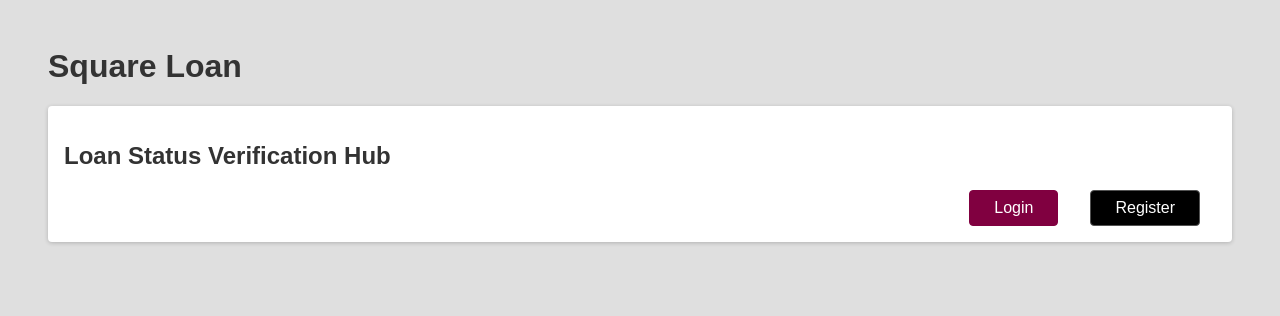
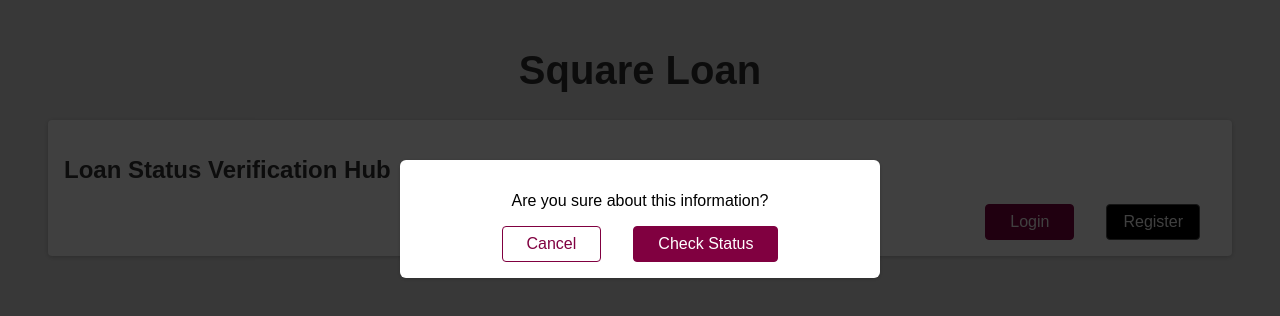
Before and after one commit to ayohorla/my-square-loan, a React (Create React App) app: page / in a window 1280 px wide. Both pictures are taken after a click on the button "Login". Shown: the top 316 px of the page. Built offline with nearby package versions, Linux system fonts and the light colour scheme.

Commit message:
handlers

```diff
--- a/src/App.js
+++ b/src/App.js
@@ -1,14 +1,13 @@
+import React from 'react';
+import Login from "./components/Login";
+import Register from "./components/Register";
+
 function App() {
   return (
     <div>
       <h1>Square Loan</h1>
-      <div className = 'card'>
-        <h2>Loan Status Verification Hub</h2>
-        <div className = 'actions'>
-          <button className = 'btn'>Login</button>
-          <button className = 'btn1'>Register</button>
-        </div>
-      </div>
+      <Login/>
+      <Register/>
     </div>
   );
 }
--- /dev/null
+++ b/src/components/Backdrop.js
@@ -0,0 +1,7 @@
+function Backdrop(props){
+    return(
+        <div className= 'backdrop' onClick={props.onClose}/>
+    );
+}
+
+export default Backdrop;
--- /dev/null
+++ b/src/components/Login.js
@@ -0,0 +1,34 @@
+import {useState} from 'react';
+
+import Modal from './Modal';
+import Backdrop from './Backdrop';
+
+function Login() {
+
+    const [modalOpen, setModalOpen] = useState(false);
+
+    function loginHandler(){
+        setModalOpen(true);
+    }
+    function registerHandler(){
+        setModalOpen(true);
+    }
+    function closeModalHandler(){
+        setModalOpen(false);
+    }
+    return (
+        <div className='card'>
+            <h2>Loan Status Verification Hub</h2>
+            <div className='actions'>
+                <button className='btn' onClick = {loginHandler}>Login</button>
+                <button className='btn1' onClick = {registerHandler}>Register</button>
+            </div>
+
+            {modalOpen && <Modal/>}
+            {modalOpen && <Backdrop onClose={closeModalHandler}/>}
+        </div>
+    );
+
+}
+
+export default Login;
--- /dev/null
+++ b/src/components/Modal.js
@@ -0,0 +1,19 @@
+function Modal (props){
+
+    function cancelHandler(){
+        props.onCancel();
+    }
+    function checkStatusHandler(){
+        props.onCheckStatus();
+    }
+
+    return(
+        <div className = 'modal'>
+            <p>Are you sure about this information?</p>
+            <button className ='btn btn--alt' onClick={cancelHandler}>Cancel</button>
+            <button className = 'btn' onClick={checkStatusHandler}>Check Status</button>
+        </div>
+    );
+}
+
+export default Modal;
--- /dev/null
+++ b/src/components/Register.js
@@ -0,0 +1,8 @@
+function Register() {
+    return (
+        <div>
+        </div>
+    );
+}
+
+export default Register;
--- a/src/index.css
+++ b/src/index.css
@@ -1,3 +1,5 @@
+@import url('https://fonts.googleapis.com/css2?family=Open+Sans:wght@400;700&display=swap');
+
 * {
   box-sizing: border-box;
 }
@@ -8,9 +10,14 @@ body {
   background-color: #dfdfdf;
 }
 
-h1,
+h1{
+  text-align: center;
+  font-size: 2.5rem;
+  color: #333333;
+}
 h2 {
   color: #333333;
+  font-size: 1.5rem;
 }
 
 .btn {
@@ -25,7 +32,7 @@ h2 {
 }
 .btn1 {
   font:inherit;
-  padding: 0.5rem 1.5rem;
+  padding: 0.5rem 1.0rem;
   cursor: pointer;
   border-radius: 4px;
   background-color: #000000;
@@ -58,11 +65,12 @@ h2 {
   border-radius: 4px;
   box-shadow: 0 1px 4px rgba(0, 0, 0, 0.2);
   padding: 1rem;
-  width: 50rem 100rem;
+  width:50rem 100rem;
 }
 
 .actions {
   text-align: right;
+
 }
 
 .modal {
--- a/src/index.js
+++ b/src/index.js
@@ -4,6 +4,7 @@ import './index.css';
 import App from './App';
 
 ReactDOM.render(
-    <App />,
+
+  <App />,
   document.getElementById('root')
 );
```
